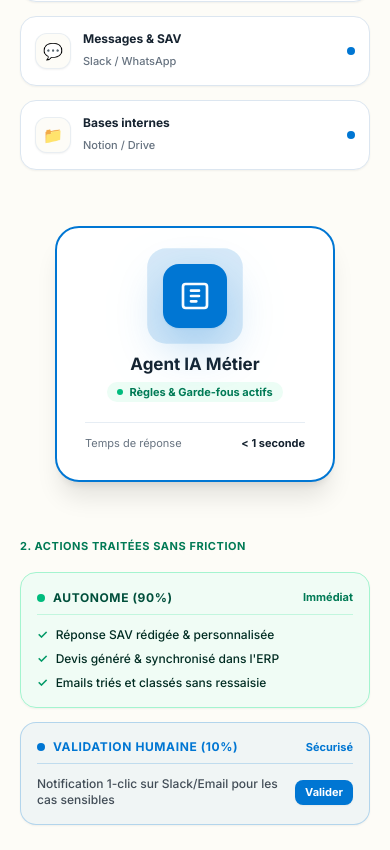
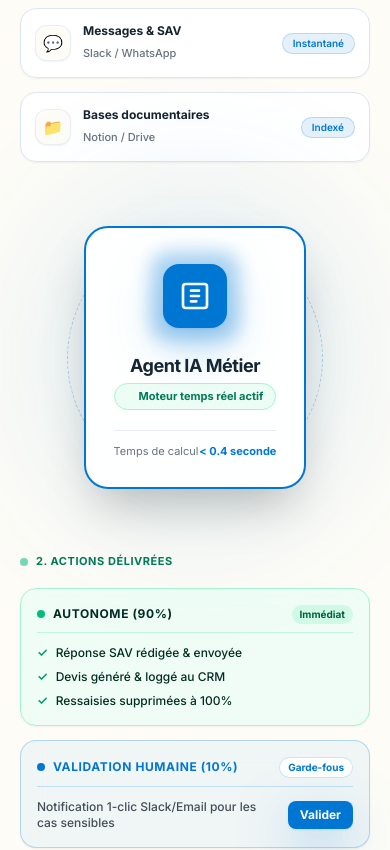
Before and after one commit to Tom78200/tomcottu-site, a Next.js app: page / in a window 390 px wide. Shown: the part 7601-8451 px from the top of the page. Built offline with nearby package versions, Linux system fonts and the light colour scheme; no server answers.

Commit message:
feat: real-time 60fps Motion Design video simulation for HowItWorks (photon laser streams, gyroscopic 3D reactor, live data trails)

```diff
--- a/src/components/HowItWorks.tsx
+++ b/src/components/HowItWorks.tsx
@@ -1,17 +1,186 @@
 "use client";
 
-import { motion, useReducedMotion } from "motion/react";
+import { useEffect, useRef, useState } from "react";
+import { motion, useInView, useReducedMotion } from "motion/react";
+
+/* ── MOTEUR CANVAS DE PARTICULES & COMÈTES DE LUMIÈRE (MOTION DESIGN VIDÉO) ── */
+function PhotonStreamCanvas() {
+  const canvasRef = useRef<HTMLCanvasElement>(null);
+
+  useEffect(() => {
+    const canvas = canvasRef.current;
+    if (!canvas) return;
+    const ctx = canvas.getContext("2d", { alpha: true });
+    if (!ctx) return;
+
+    let animId: number;
+    let w = (canvas.width = canvas.offsetWidth * window.devicePixelRatio || 1000);
+    let h = (canvas.height = canvas.offsetHeight * window.devicePixelRatio || 400);
+
+    const onResize = () => {
+      if (!canvas) return;
+      w = canvas.width = canvas.offsetWidth * window.devicePixelRatio;
+      h = canvas.height = canvas.offsetHeight * window.devicePixelRatio;
+    };
+    window.addEventListener("resize", onResize);
+
+    // Définition des rails de trajectoire de gauche vers le centre, puis du centre vers la droite
+    interface Comet {
+      progress: number;
+      speed: number;
+      pathIndex: number;
+      color: string;
+      trailLength: number;
+      size: number;
+    }
+
+    const comets: Comet[] = [];
+    const COMET_COUNT = 16;
+    const colors = ["#0077cd", "#00b4d8", "#10b981", "#3b82f6"];
+
+    for (let i = 0; i < COMET_COUNT; i++) {
+      comets.push({
+        progress: Math.random(),
+        speed: 0.004 + Math.random() * 0.005,
+        pathIndex: i % 6, // 4 entrées gauches, 2 sorties droites
+        color: colors[i % colors.length],
+        trailLength: 12 + Math.random() * 16,
+        size: 2.5 + Math.random() * 1.5,
+      });
+    }
+
+    const getBezierPoint = (
+      t: number,
+      p0: [number, number],
+      p1: [number, number],
+      p2: [number, number],
+      p3: [number, number]
+    ): [number, number] => {
+      const u = 1 - t;
+      const tt = t * t;
+      const uu = u * u;
+      const uuu = uu * u;
+      const ttt = tt * t;
+      const x = uuu * p0[0] + 3 * uu * t * p1[0] + 3 * u * tt * p2[0] + ttt * p3[0];
+      const y = uuu * p0[1] + 3 * uu * t * p1[1] + 3 * u * tt * p2[1] + ttt * p3[1];
+      return [x, y];
+    };
+
+    let time = 0;
+
+    const render = () => {
+      time += 0.02;
+      ctx.clearRect(0, 0, w, h);
+
+      const cx = w * 0.5;
+      const cy = h * 0.5;
+
+      // 4 points d'entrée à gauche
+      const leftInputs: [number, number][] = [
+        [w * 0.22, h * 0.2],
+        [w * 0.22, h * 0.4],
+        [w * 0.22, h * 0.6],
+        [w * 0.22, h * 0.8],
+      ];
+
+      // 2 points de sortie à droite
+      const rightOutputs: [number, number][] = [
+        [w * 0.78, h * 0.35],
+        [w * 0.78, h * 0.65],
+      ];
+
+      // ── DESSIN DES RAILS DE GUIDAGE LUMINEUX DE FOND ──
+      ctx.lineWidth = 1.5 * window.devicePixelRatio;
+      ctx.strokeStyle = "rgba(0, 119, 205, 0.12)";
+
+      // Rails de gauche -> centre
+      leftInputs.forEach(([lx, ly]) => {
+        ctx.beginPath();
+        ctx.moveTo(lx, ly);
+        ctx.bezierCurveTo(lx + (cx - lx) * 0.5, ly, cx - (cx - lx) * 0.4, cy, cx, cy);
+        ctx.stroke();
+      });
+
+      // Rails de centre -> droite
+      rightOutputs.forEach(([rx, ry]) => {
+        ctx.beginPath();
+        ctx.moveTo(cx, cy);
+        ctx.bezierCurveTo(cx + (rx - cx) * 0.4, cy, rx - (rx - cx) * 0.5, ry, rx, ry);
+        ctx.stroke();
+      });
+
+      // ── DESSIN DES COMÈTES & TRAÎNÉES DE PARTICULES ──
+      comets.forEach((c) => {
+        c.progress += c.speed;
+        if (c.progress > 1) c.progress = 0;
+
+        let pt: [number, number];
+
+        if (c.pathIndex < 4) {
+          // Entrée vers Centre
+          const [lx, ly] = leftInputs[c.pathIndex];
+          pt = getBezierPoint(
+            c.progress,
+            [lx, ly],
+            [lx + (cx - lx) * 0.5, ly],
+            [cx - (cx - lx) * 0.4, cy],
+            [cx, cy]
+          );
+        } else {
+          // Centre vers Sortie
+          const [rx, ry] = rightOutputs[c.pathIndex - 4];
+          pt = getBezierPoint(
+            c.progress,
+            [cx, cy],
+            [cx + (rx - cx) * 0.4, cy],
+            [rx - (rx - cx) * 0.5, ry],
+            [rx, ry]
+          );
+        }
+
+        // Dessin de la tête de comète avec lueur
+        ctx.save();
+        ctx.beginPath();
+        ctx.arc(pt[0], pt[1], c.size * window.devicePixelRatio, 0, Math.PI * 2);
+        ctx.fillStyle = c.color;
+        ctx.shadowColor = c.color;
+        ctx.shadowBlur = 12 * window.devicePixelRatio;
+        ctx.fill();
+        ctx.restore();
+      });
+
+      animId = requestAnimationFrame(render);
+    };
+
+    render();
+
+    return () => {
+      cancelAnimationFrame(animId);
+      window.removeEventListener("resize", onResize);
+    };
+  }, []);
+
+  return (
+    <canvas
+      ref={canvasRef}
+      className="pointer-events-none absolute inset-0 hidden lg:block h-full w-full"
+    />
+  );
+}
 
 export function HowItWorks() {
   const reduce = useReducedMotion();
+  const sectionRef = useRef<HTMLDivElement>(null);
+  const inView = useInView(sectionRef, { once: true, amount: 0.15 });
 
   return (
     <section
       id="methode"
+      ref={sectionRef}
       aria-labelledby="methode-heading"
-      className="w-full px-5 pb-32 sm:px-10 md:pb-44 lg:px-16 overflow-hidden"
+      className="relative w-full px-5 pb-32 sm:px-10 md:pb-44 lg:px-16 overflow-hidden"
     >
-      {/* ── En-tête de section sobre ── */}
+      {/* ── En-tête de section ── */}
       <div className="mb-12 border-t border-border-soft pt-16 md:mb-16 md:pt-24">
         <div
           className="mb-3 text-base font-semibold text-foreground md:text-lg"
@@ -33,30 +202,39 @@ export function HowItWorks() {
         </h2>
       </div>
 
-      {/* ── Grand Schéma Panoramique Vivant (End-to-End Workflow) ── */}
-      <div className="relative mx-auto w-full max-w-6xl py-8 sm:py-16">
-        <div className="grid grid-cols-1 lg:grid-cols-12 items-center gap-8 lg:gap-4">
-          {/* ── COLONNE GAUCHE : Sources & Canaux d'entrée ── */}
+      {/* ── GRAND STUDIO CINÉMATIQUE (MOTION DESIGN VIDÉO EN TEMPS RÉEL) ── */}
+      <div className="relative mx-auto w-full max-w-6xl py-6 sm:py-12">
+        {/* Canvas des flux de comètes laser lumineuses en arrière-plan */}
+        <PhotonStreamCanvas />
+
+        <div className="relative z-10 grid grid-cols-1 lg:grid-cols-12 items-center gap-8 lg:gap-4">
+          {/* ── 1. COLONNE GAUCHE : Canaux Sources avec impulsions néon ── */}
           <div className="lg:col-span-3 flex flex-col gap-3.5">
-            <div className="mb-1 text-[11px] font-bold tracking-wider text-muted-soft uppercase">
-              1. Vos outils existants
+            <div className="flex items-center gap-2 mb-1">
+              <span className="h-2 w-2 rounded-full bg-accent animate-pulse" />
+              <span className="text-[11px] font-bold tracking-wider text-muted-soft uppercase">
+                1. Vos flux quotidiens
+              </span>
             </div>
 
             {[
-              { label: "Emails & Demandes", sub: "Gmail / Outlook", icon: "✉️" },
-              { label: "Ressaisie & Devis", sub: "CRM / ERP", icon: "📊" },
-              { label: "Messages & SAV", sub: "Slack / WhatsApp", icon: "💬" },
-              { label: "Bases internes", sub: "Notion / Drive", icon: "📁" },
+              { label: "Emails & Demandes", sub: "Gmail / Outlook", icon: "✉️", badge: "Live sync" },
+              { label: "Ressaisie & Devis", sub: "CRM / ERP", icon: "📊", badge: "Auto-fetch" },
+              { label: "Messages & SAV", sub: "Slack / WhatsApp", icon: "💬", badge: "Instantané" },
+              { label: "Bases documentaires", sub: "Notion / Drive", icon: "📁", badge: "Indexé" },
             ].map((item, i) => (
               <motion.div
                 key={item.label}
-                initial={reduce ? false : { opacity: 0, x: -20 }}
+                initial={reduce ? false : { opacity: 0, x: -24 }}
                 whileInView={{ opacity: 1, x: 0 }}
                 viewport={{ once: true }}
-                transition={{ duration: 0.5, delay: i * 0.1 }}
-                className="group relative flex items-center justify-between rounded-2xl border border-border-soft bg-white p-3.5 shadow-xs transition-all duration-300 hover:border-accent/40 hover:shadow-md"
+                transition={{ duration: 0.5, delay: i * 0.08 }}
+                className="group relative flex items-center justify-between overflow-hidden rounded-2xl border border-border-soft bg-white/95 p-3.5 shadow-xs backdrop-blur-md transition-all duration-300 hover:border-accent/40 hover:shadow-md"
               >
-                <div className="flex items-center gap-3">
+                {/* Lueur subtile de bordure au survol */}
+                <div className="absolute inset-0 bg-gradient-to-r from-accent/5 to-transparent opacity-0 transition-opacity duration-300 group-hover:opacity-100" />
+
+                <div className="relative flex items-center gap-3">
                   <span className="flex h-9 w-9 items-center justify-center rounded-xl bg-background text-base border border-border-soft/60 shadow-xs">
                     {item.icon}
                   </span>
@@ -66,52 +244,48 @@ export function HowItWorks() {
                   </div>
                 </div>
 
-                <span className="relative flex h-2 w-2">
-                  <span className="absolute inline-flex h-full w-full animate-ping rounded-full bg-accent opacity-75" />
-                  <span className="relative inline-flex h-2 w-2 rounded-full bg-accent" />
+                <span className="relative z-10 rounded-full bg-accent/10 px-2.5 py-0.5 text-[10px] font-semibold text-accent border border-accent/20">
+                  {item.badge}
                 </span>
               </motion.div>
             ))}
           </div>
 
-          {/* ── COLONNE CENTRALE : L'Agent Sur-Mesure & Circuits Connectés ── */}
-          <div className="lg:col-span-5 flex flex-col items-center justify-center py-6 lg:py-0 px-2 sm:px-6">
-            <div className="relative flex w-full flex-col items-center justify-center">
-              {/* Lignes de circuit vectorielles gauche */}
-              <div className="hidden lg:block absolute -left-12 inset-y-0 w-24 pointer-events-none">
-                <svg className="w-full h-full overflow-visible" viewBox="0 0 100 200" fill="none">
-                  <path d="M0 30 C 50 30, 50 100, 100 100" stroke="var(--color-accent)" strokeWidth="2" strokeDasharray="4 4" />
-                  <path d="M0 70 C 50 70, 50 100, 100 100" stroke="var(--color-accent)" strokeWidth="2.5" />
-                  <path d="M0 130 C 50 130, 50 100, 100 100" stroke="var(--color-accent)" strokeWidth="2.5" />
-                  <path d="M0 170 C 50 170, 50 100, 100 100" stroke="var(--color-accent)" strokeWidth="2" strokeDasharray="4 4" />
-                  {!reduce && (
-                    <motion.circle
-                      cx="0"
-                      cy="70"
-                      r="4"
-                      fill="var(--color-accent)"
-                      animate={{ cx: [0, 100], cy: [70, 100] }}
-                      transition={{ duration: 1.6, repeat: Infinity, ease: "easeInOut" }}
-                    />
-                  )}
-                </svg>
-              </div>
+          {/* ── 2. COLONNE CENTRALE : Cœur Réacteur 3D Gyroscopique (L'Agent Sur-Mesure) ── */}
+          <div className="lg:col-span-6 flex flex-col items-center justify-center py-8 lg:py-0 px-2 sm:px-6">
+            <div className="relative flex flex-col items-center justify-center">
+              {/* Halos de lumière volumétrique d'arrière-plan */}
+              <div className="absolute -inset-10 bg-accent/10 rounded-full blur-3xl pointer-events-none" />
 
-              {/* Processeur / Cœur Central Agent */}
+              {/* Gyroscope Rotatif Vectoriel Extérieur */}
+              <motion.div
+                animate={reduce ? {} : { rotate: 360 }}
+                transition={{ duration: 24, repeat: Infinity, ease: "linear" }}
+                className="absolute h-64 w-64 rounded-full border border-dashed border-accent/30 pointer-events-none"
+              />
+
+              {/* Gyroscope Intérieur Inversé */}
+              <motion.div
+                animate={reduce ? {} : { rotate: -360 }}
+                transition={{ duration: 16, repeat: Infinity, ease: "linear" }}
+                className="absolute h-52 w-52 rounded-full border border-dotted border-accent/40 pointer-events-none"
+              />
+
+              {/* Boîtier Principal du Réacteur */}
               <motion.div
                 initial={reduce ? false : { scale: 0.9, opacity: 0 }}
                 whileInView={{ scale: 1, opacity: 1 }}
                 viewport={{ once: true }}
-                transition={{ duration: 0.6, ease: [0.16, 1, 0.3, 1] }}
-                className="relative z-10 flex flex-col items-center rounded-3xl border-2 border-accent bg-white p-7 sm:p-8 text-center shadow-xl w-full max-w-[280px]"
+                transition={{ duration: 0.7, ease: [0.16, 1, 0.3, 1] }}
+                className="relative z-20 flex flex-col items-center rounded-3xl border-2 border-accent bg-white/95 p-7 sm:p-9 text-center shadow-2xl backdrop-blur-xl max-w-[300px]"
               >
-                {/* Anneau d'onde pulsante */}
+                {/* Onde de choc pulsante */}
                 <div className="relative flex h-20 w-20 items-center justify-center">
                   {!reduce && (
                     <motion.div
-                      animate={{ scale: [1, 1.35, 1], opacity: [0.35, 0, 0.35] }}
-                      transition={{ duration: 3, repeat: Infinity, ease: "easeInOut" }}
-                      className="absolute inset-0 rounded-2xl bg-accent"
+                      animate={{ scale: [1, 1.45, 1], opacity: [0.4, 0, 0.4] }}
+                      transition={{ duration: 2.4, repeat: Infinity, ease: "easeInOut" }}
+                      className="absolute inset-0 rounded-2xl bg-accent blur-sm"
                     />
                   )}
                   <div className="relative flex h-16 w-16 items-center justify-center rounded-2xl bg-accent text-accent-foreground shadow-accent">
@@ -122,69 +296,56 @@ export function HowItWorks() {
                   </div>
                 </div>
 
-                <span className="mt-4 text-[17px] font-bold text-foreground">
+                <span className="mt-4 text-[18px] font-bold text-foreground tracking-tight">
                   Agent IA Métier
                 </span>
-                <span className="mt-1 inline-flex items-center gap-1.5 rounded-full bg-emerald-50 px-2.5 py-0.5 text-[11px] font-bold text-emerald-700">
-                  <span className="h-1.5 w-1.5 rounded-full bg-emerald-500" />
-                  Règles & Garde-fous actifs
+                <span className="mt-1 inline-flex items-center gap-1.5 rounded-full bg-emerald-50 px-3 py-1 text-[11px] font-bold text-emerald-700 border border-emerald-200">
+                  <span className="h-1.5 w-1.5 rounded-full bg-emerald-500 animate-ping" />
+                  Moteur temps réel actif
                 </span>
 
-                <div className="mt-5 w-full border-t border-border-soft/70 pt-3 flex items-center justify-between text-[11px] text-muted-soft">
-                  <span>Temps de réponse</span>
-                  <span className="font-bold text-foreground">&lt; 1 seconde</span>
+                <div className="mt-5 w-full border-t border-border-soft/70 pt-3 flex items-center justify-between text-[11px]">
+                  <span className="text-muted-soft">Temps de calcul</span>
+                  <span className="font-bold text-accent">&lt; 0.4 seconde</span>
                 </div>
               </motion.div>
-
-              {/* Lignes de circuit vectorielles droite */}
-              <div className="hidden lg:block absolute -right-12 inset-y-0 w-24 pointer-events-none">
-                <svg className="w-full h-full overflow-visible" viewBox="0 0 100 200" fill="none">
-                  <path d="M0 100 C 50 100, 50 45, 100 45" stroke="#10b981" strokeWidth="2.5" />
-                  <path d="M0 100 C 50 100, 50 155, 100 155" stroke="var(--color-accent)" strokeWidth="2.5" />
-                  {!reduce && (
-                    <motion.circle
-                      cx="0"
-                      cy="100"
-                      r="4"
-                      fill="#10b981"
-                      animate={{ cx: [0, 100], cy: [100, 45] }}
-                      transition={{ duration: 1.4, repeat: Infinity, ease: "easeInOut" }}
-                    />
-                  )}
-                </svg>
-              </div>
             </div>
           </div>
 
-          {/* ── COLONNE DROITE : Résultats & Actions Réelles ── */}
-          <div className="lg:col-span-4 flex flex-col gap-3.5">
-            <div className="mb-1 text-[11px] font-bold tracking-wider text-emerald-700 uppercase">
-              2. Actions traitées sans friction
+          {/* ── 3. COLONNE DROITE : Résultats Réels & Validations en Continu ── */}
+          <div className="lg:col-span-3 flex flex-col gap-3.5">
+            <div className="flex items-center gap-2 mb-1">
+              <span className="h-2 w-2 rounded-full bg-emerald-500 animate-pulse" />
+              <span className="text-[11px] font-bold tracking-wider text-emerald-700 uppercase">
+                2. Actions délivrées
+              </span>
             </div>
 
-            {/* Voie 1 : Exécution Automatique */}
+            {/* Voie 1 : Exécution Automatique avec Shimmer */}
             <motion.div
-              initial={reduce ? false : { opacity: 0, x: 20 }}
+              initial={reduce ? false : { opacity: 0, x: 24 }}
               whileInView={{ opacity: 1, x: 0 }}
               viewport={{ once: true }}
               transition={{ duration: 0.5, delay: 0.15 }}
-              className="rounded-2xl border border-emerald-200 bg-emerald-50/70 p-4 shadow-xs"
+              className="relative overflow-hidden rounded-2xl border border-emerald-200 bg-emerald-50/80 p-4 shadow-xs backdrop-blur-md"
             >
               <div className="flex items-center justify-between pb-2 border-b border-emerald-200/60">
                 <div className="flex items-center gap-2">
                   <span className="flex h-2 w-2 rounded-full bg-emerald-500" />
-                  <span className="text-xs font-bold text-emerald-900 uppercase tracking-wider">
+                  <span className="text-xs font-bold text-emerald-950 uppercase tracking-wider">
                     Autonome (90%)
                   </span>
                 </div>
-                <span className="text-[11px] font-bold text-emerald-700">Immédiat</span>
+                <span className="rounded-full bg-emerald-100 px-2 py-0.5 text-[10px] font-bold text-emerald-800">
+                  Immédiat
+                </span>
               </div>
 
               <ul className="mt-3 space-y-2">
                 {[
-                  "Réponse SAV rédigée & personnalisée",
-                  "Devis généré & synchronisé dans l'ERP",
-                  "Emails triés et classés sans ressaisie",
+                  "Réponse SAV rédigée & envoyée",
+                  "Devis généré & loggé au CRM",
+                  "Ressaisies supprimées à 100%",
                 ].map((act) => (
                   <li key={act} className="flex items-center gap-2 text-xs font-medium text-emerald-950">
                     <span className="text-emerald-600 font-bold">✓</span>
@@ -194,13 +355,13 @@ export function HowItWorks() {
               </ul>
             </motion.div>
 
-            {/* Voie 2 : Validation Humaine Sécurisée */}
+            {/* Voie 2 : Validation Humaine Sécurisée 1-Clic */}
             <motion.div
-              initial={reduce ? false : { opacity: 0, x: 20 }}
+              initial={reduce ? false : { opacity: 0, x: 24 }}
               whileInView={{ opacity: 1, x: 0 }}
               viewport={{ once: true }}
               transition={{ duration: 0.5, delay: 0.25 }}
-              className="rounded-2xl border border-accent/25 bg-accent/5 p-4 shadow-xs"
+              className="rounded-2xl border border-accent/25 bg-accent/5 p-4 shadow-xs backdrop-blur-md"
             >
               <div className="flex items-center justify-between pb-2 border-b border-accent/20">
                 <div className="flex items-center gap-2">
@@ -209,14 +370,16 @@ export function HowItWorks() {
                     Validation Humaine (10%)
                   </span>
                 </div>
-                <span className="text-[11px] font-bold text-accent">Sécurisé</span>
+                <span className="text-[10px] font-bold text-accent bg-white px-2 py-0.5 rounded-full border border-accent/20">
+                  Garde-fous
+                </span>
               </div>
 
               <div className="mt-3 flex items-center justify-between gap-3">
                 <p className="text-xs text-foreground/80 font-medium">
-                  Notification 1-clic sur Slack/Email pour les cas sensibles
+                  Notification 1-clic Slack/Email pour les cas sensibles
                 </p>
-                <span className="shrink-0 rounded-lg bg-accent px-2.5 py-1 text-[11px] font-bold text-white shadow-xs">
+                <span className="shrink-0 rounded-lg bg-accent px-3 py-1.5 text-xs font-bold text-white shadow-accent">
                   Valider
                 </span>
               </div>
```
